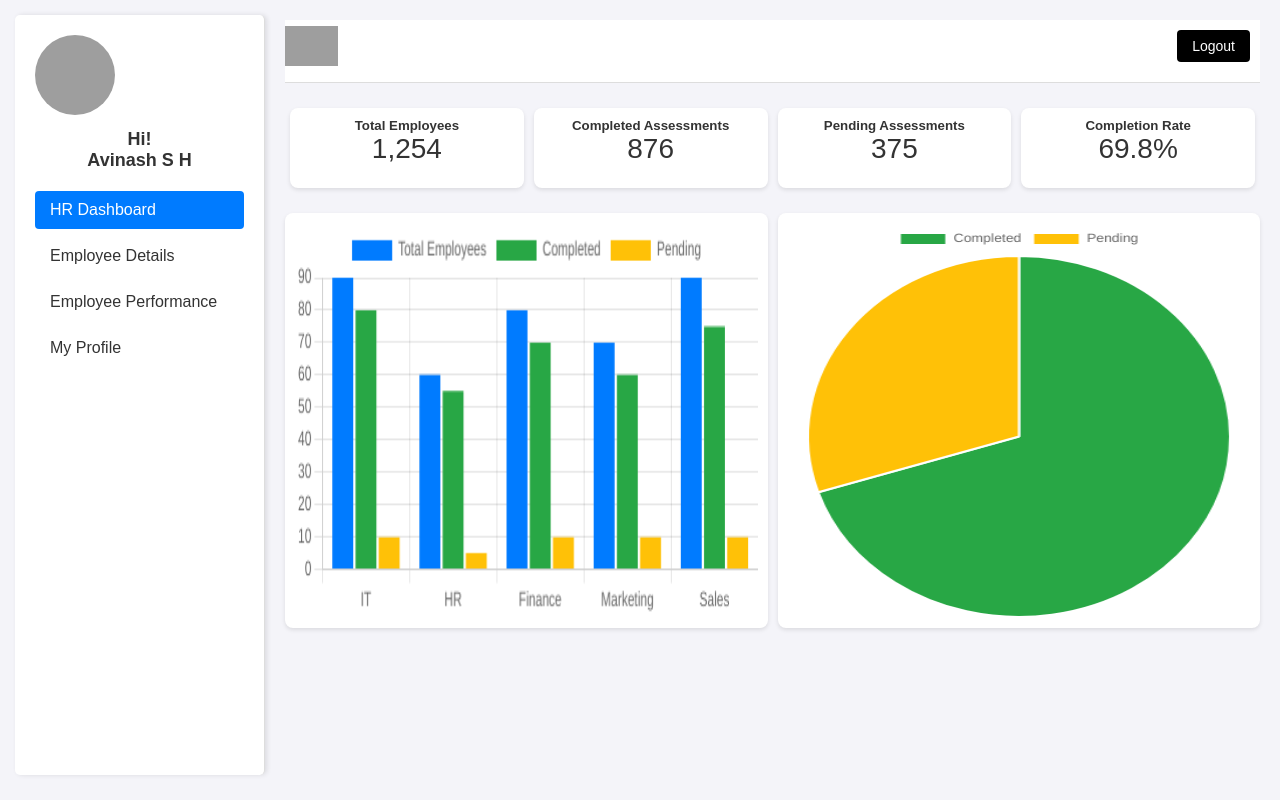
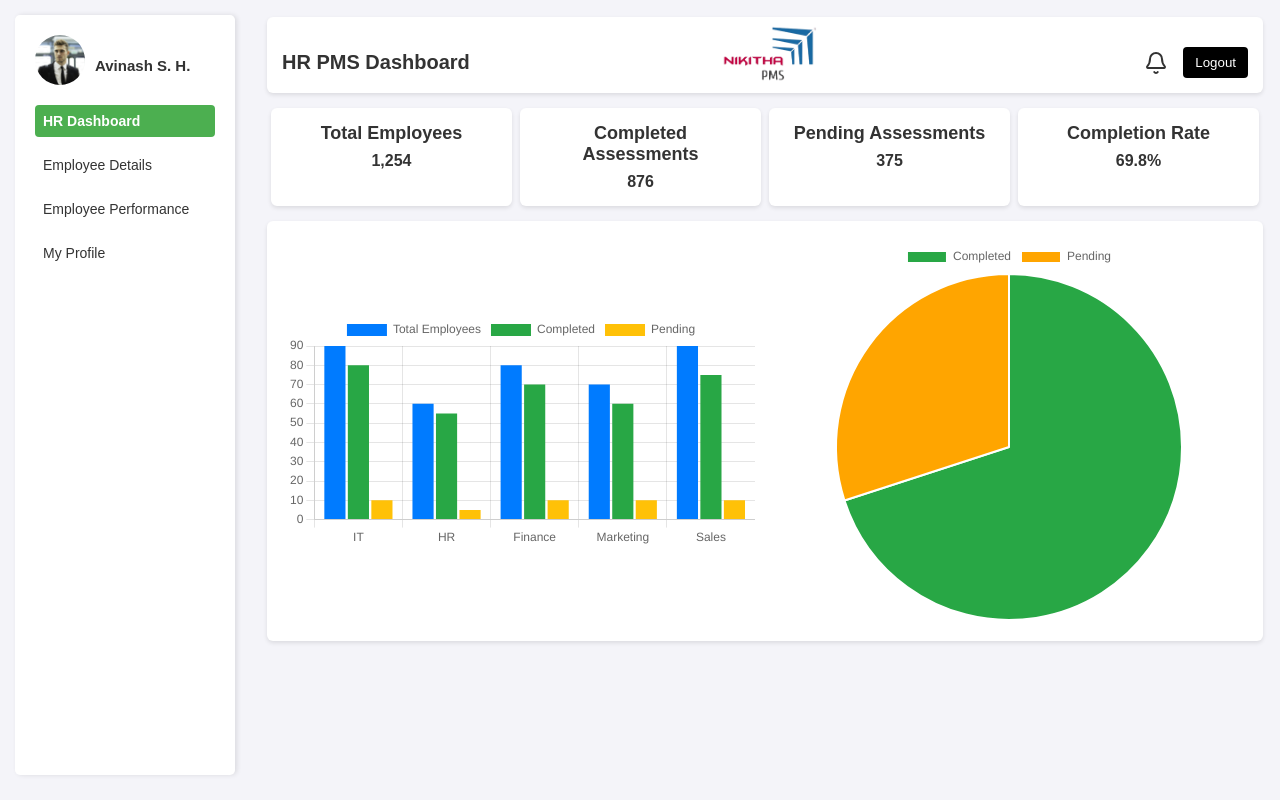
Before and after one commit to Trivik-tech/Nikitha_PMS_UPDATED, a React (Create React App) app in the folder nikithas-pms-v1.1.0/: page /hr-dashboard in a window 1280 px wide. Built offline with nearby package versions, Linux system fonts and the light colour scheme; grey boxes are pictures that could not be loaded.

Commit message:
Hr Dashboard is added

```diff
--- a/nikithas-pms-v1.1.0/src/components/hr/hr-dashboard/HrDashboard.css
+++ b/nikithas-pms-v1.1.0/src/components/hr/hr-dashboard/HrDashboard.css
@@ -1,133 +1,241 @@
-/* General container layout */
-.container {
-    display: flex;
-    height: 100vh; /* Full viewport height */
-    flex-wrap: wrap; /* Allow wrapping of elements on smaller screens */
+/* Reset styles */
+* {
+    margin: 0;
+    padding: 0;
+    box-sizing: border-box;
 }
 
-.sidebar {
-    width: 20%; /* Sidebar takes up 20% of the screen on larger screens */
-    background-color: #f2f2f2;
-    padding: 20px;
-    border-right: 1px solid #ddd;
-    box-sizing: border-box;
-    min-width: 250px; /* Minimum width to ensure it doesn't shrink too much */
+body {
+    font-family: Arial, sans-serif;
+    background-color: #f5f5f5;
+    height: 100vh;
+    display: flex;
+    align-items: center;
+    justify-content: center;
 }
 
-.profileImg {
-    width: 80px;
-    height: 80px;
-    border-radius: 50%;
-    margin-bottom: 10px;
+/* Dashboard container */
+.hr-dashboard-container {
+    display: flex;
+    width: 100vw;
+    height: 100vh;
 }
 
-.sidebarTitle {
-    font-size: 18px;
+/* Sidebar styles */
+.hr-dashboard-sidebar {
+    width: 220px;
+    background-color: #fff;
+    box-shadow: 2px 0 5px rgba(0, 0, 0, 0.1);
+    padding: 20px;
+    height: 95vh;
+    margin: 15px;
+    border-radius: 5px;
+    transition: transform 0.3s ease-in-out;
+}
+
+.hr-dashboard-profile-container {
+    display: flex;
+    align-items: center;
     margin-bottom: 20px;
+}
+
+.hr-dashboard-profileImg {
+    width: 50px;
+    height: 50px;
+    border-radius: 50%;
+    margin-right: 10px;
+    object-fit: cover;
+}
+
+.hr-dashboard-sidebar h2 {
+    font-size: 15px;
+    margin-top: 10px;
+}
+
+.hr-dashboard-sidebar ul {
+    list-style-type: none;
+    padding: 0;
+}
+
+.hr-dashboard-sidebar ul li {
+    margin-bottom: 12px;
+}
+
+.hr-dashboard-sidebar ul li a {
+    text-decoration: none;
+    color: #333;
+    font-size: 14px;
+    display: block;
+    padding: 8px;
+    transition: 0.3s;
+}
+
+.hr-dashboard-sidebar ul li a:hover,
+.hr-dashboard-sidebar ul li a.active {
+    background-color: #4CAF50;
+    color: white;
+    border-radius: 4px;
+}
+
+/* Main Content */
+.hr-dashboard-main-content {
+    flex-grow: 1;
+    padding: 17px;
+    display: flex;
+    flex-direction: column;
+    align-items: center;
+}
+
+/* Dashboard Header */
+.hr-dashboard-header {
+    display: flex;
+    justify-content: space-between;
+    align-items: center;
+    background-color: #fff;
+    padding: 15px;
+    padding-top: 30px;
+    border-radius: 6px;
+    box-shadow: 0 2px 4px rgba(0, 0, 0, 0.1);
+    margin-bottom: 15px;
+    width: 100%;
+    position: relative;
+}
+
+.hr-dashboard-header h1 {
+    font-size: 20px;
+    font-weight: bold;
+    color: #333;
+}
+
+.hr-dashboard-logo {
+    width: 120px;
+    height: auto;
+    position: absolute;
+    left: 50%;
+    transform: translateX(-50%);
+}
+
+.hr-dashboard-actions {
+    display: flex;
+    align-items: center;
+    gap: 15px;
+}
+
+.hr-dashboard-notificationButton {
+    background: none;
+    border: none;
+    cursor: pointer;
+    font-size: 20px;
+    color: #333;
+    transition: color 0.3s ease;
+}
+
+.hr-dashboard-notificationButton:hover {
+    color: #4CAF50;
+}
+
+.hr-dashboard-logoutButton {
+    background-color: black;
+    color: white;
+    border: none;
+    padding: 8px 12px;
+    border-radius: 4px;
+    cursor: pointer;
+    transition: background 0.3s ease;
+}
+
+.hr-dashboard-logoutButton:hover {
+    background-color: #c82333;
+}
+
+/* Stats Container */
+.hr-dashboard-stats-container {
+    display: flex;
+    justify-content: space-between;
+    width: 100%;
+    margin-bottom: 15px;
+}
+
+.hr-dashboard-stat-card {
+    background-color: #fff;
+    padding: 15px;
+    border-radius: 6px;
+    box-shadow: 0 2px 4px rgba(0, 0, 0, 0.1);
+    width: 100%;
+    margin: 0 4px;
     text-align: center;
 }
 
-.menu {
-    margin-top: 10px;
+.hr-dashboard-stat-card h2 {
+    font-size: 18px;
+    margin-bottom: 8px;
 }
 
-.menu a {
-    display: block;
-    padding: 10px 15px;
-    color: #333;
-    text-decoration: none;
+.hr-dashboard-stat-card p {
     font-size: 16px;
-    margin-bottom: 8px;
-    border-radius: 4px;
+    font-weight: bold;
 }
 
-.menu a.activeMenuLink,
-.menu a:hover {
-    background-color: #007bff;
-    color: #fff;
-}
-
-/* Content area layout */
-.content {
-    flex-grow: 1; /* Takes the remaining space */
-    padding: 20px;
-    box-sizing: border-box;
-    overflow-y: auto; /* Allow scrolling if content overflows */
-}
-
-.header {
+/* Chart Container - Ensures Side-by-Side Layout */
+.hr-dashboard-chart-container {
     display: flex;
     justify-content: space-between;
     align-items: center;
+    gap: 20px;
+    width: 100%;
+    padding: 20px;
+    background-color: #fff;
+    border-radius: 6px;
+    box-shadow: 0 2px 4px rgba(0, 0, 0, 0.1);
 }
 
-.logo {
-    height: 40px;
+/* Individual Chart Styling */
+.hr-dashboard-chart-box {
+    flex: 1;
+    display: flex;
+    justify-content: center;
+    align-items: center;
+    width: 400px; /* Set a fixed width */
+    height: 380px; /* Set a fixed height */
+    min-width: 300px;
 }
 
-.logoutButton {
-    background-color: #000;
-    color: #fff;
-    padding: 8px 15px;
-    border: none;
-    border-radius: 4px;
-    cursor: pointer;
-    font-size: 14px;
-    margin: 10px;
+/* Responsive Design */
+@media screen and (max-width: 768px) {
+    .hr-dashboard-sidebar {
+        position: fixed;
+        left: -250px;
+        transition: left 0.3s ease-in-out;
+    }
+    .hr-dashboard-sidebar.open {
+        left: 0;
+    }
+    .hr-dashboard-stats-container {
+        flex-direction: column;
+    }
+    .hr-dashboard-stat-card {
+        width: 100%;
+        margin-bottom: 10px;
+    }
+    .hr-dashboard-chart-container {
+        flex-direction: column;
+        align-items: center;
+    }
+    .hr-dashboard-chart-box {
+        width: 100%;
+        margin-bottom: 15px;
+    }
+    .hr-dashboard-logo {
+        width: 90px;
+    }
 }
 
-/* Status cards layout */
-.statusCards {
-    display: flex;
-    justify-content: space-between;
-    margin-top: 20px;
-    flex-wrap: wrap; /* Allow wrapping on smaller screens */
+@media screen and (max-width: 480px) {
+    .hr-dashboard-chart-container {
+        flex-direction: column;
+        align-items: center;
+    }
+    .hr-dashboard-chart-box {
+        width: 100%;
+    }
 }
-
-.statusCard {
-    flex: 1 1  20px;
-    margin: 5px;
-    padding: 15px;
-    background-color: #fff;
-    border-radius: 8px;
-    text-align: center;
-    box-shadow: 0 2px 4px rgba(0, 0, 0, 0.1);
-    height: fit-content;
-    padding: 10px; /* Reduce padding */
-    height: auto; /* Make height adaptive */
-    min-height: 80px; /* Set a minimum height */
-}
-
-.count {
-    font-size: 28px;
-}
-
-/* Charts styles */
-.charts {
-    display: flex;
-    justify-content: space-between;
-    margin-top: 20px;
-    flex-wrap: wrap;
-    gap: 10px; /* Adds spacing between charts */
-
-}
-
-.chart {
-    flex: 1 1 48%; /* Ensures both charts take equal width */
-    padding: 10px;
-    background-color: #fff;
-    border-radius: 8px;
-    box-shadow: 0 2px 4px rgba(0, 0, 0, 0.1);
-    display: flex;
-    align-items: center;
-    justify-content: center;
-    height: 415px; /* Ensures uniform height */
-    /* max-height: 320px; */
-}
-
-.chart canvas {
-    width: 100% !important;
-    height: 100% !important;
-    max-width: 100%;
-    max-height: 100%;
-}
--- a/nikithas-pms-v1.1.0/src/components/hr/hr-dashboard/HrDashboard.jsx
+++ b/nikithas-pms-v1.1.0/src/components/hr/hr-dashboard/HrDashboard.jsx
@@ -1,7 +1,10 @@
 import React from 'react';
 import { Bar, Pie } from 'react-chartjs-2';
 import { Chart as ChartJS, CategoryScale, LinearScale, BarElement, Title, Tooltip, Legend, ArcElement } from 'chart.js';
-import './HrDashboard.css'; // Import the external CSS file
+import { Bell } from 'lucide-react';
+import './HrDashboard.css'; // Import external CSS
+import logo from '../../../assets/images/nikithas-logo.png';
+import profile from '../../../assets/images/profile1.jpg';
 
 // Registering chart.js components
 ChartJS.register(
@@ -14,7 +17,7 @@ ChartJS.register(
   ArcElement
 );
 
-const Dashboard = () => {
+const HrDashboard = () => {
   // Bar chart data
   const barData = {
     labels: ['IT', 'HR', 'Finance', 'Marketing', 'Sales'],
@@ -43,60 +46,54 @@ const Dashboard = () => {
     datasets: [
       {
         data: [70, 30],
-        backgroundColor: ['#28a745', '#ffc107'],
+        backgroundColor: ['#28a745', '#ffa500'],
       },
     ],
   };
 
   return (
-    <div className="container">
-      <div className="sidebar">
-        <img src="profile.png" alt="Profile" className="profileImg" />
-        <h1 className="sidebarTitle">Hi!<br />Avinash S H</h1>
-        <div className="menu">
-          <a href="#" className="activeMenuLink">HR Dashboard</a>
-          <a href="#">Employee Details</a>
-          <a href="#">Employee Performance</a>
-          <a href="#">My Profile</a>
+    <div className="hr-dashboard-container">
+      <aside className="hr-dashboard-sidebar">
+        <div className="hr-dashboard-profile-container">
+          <img src={profile} alt="Profile" className="hr-dashboard-profileImg" />
+          <h2>Avinash S. H.</h2>
         </div>
-      </div>
-      <div className="content">
-        <div className="header">
-          <img src="logo.png" alt="Nikitha PMS" className="logo" />
-          <button className="logoutButton">Logout</button>
-        </div>
-        {/* <h1>Employee Assessment Status</h1> */}
-        <div className="statusCards">
-          <div className="statusCard">
-            <h5>Total Employees</h5>
-            <div className="count">1,254</div>
+        <ul>
+          <li><a href="#" className="active">HR Dashboard</a></li>
+          <li><a href="#">Employee Details</a></li>
+          <li><a href="#">Employee Performance</a></li>
+          <li><a href="#">My Profile</a></li>
+        </ul>
+      </aside>
+
+      <main className="hr-dashboard-main-content">
+        <header className="hr-dashboard-header">
+          <h1>HR PMS Dashboard</h1>
+          <img src={logo} alt="Nikitha PMS" className="hr-dashboard-logo" />
+          <div className="hr-dashboard-actions">
+            <Bell className="hr-dashboard-notification-icon" size={24} />
+            <button className="hr-dashboard-logoutButton">Logout</button>
           </div>
-          <div className="statusCard">
-            <h5>Completed Assessments</h5>
-            <div className="count">876</div>
-          </div>
-          <div className="statusCard">
-            <h5>Pending Assessments</h5>
-            <div className="count">375</div>
-          </div>
-          <div className="statusCard">
-            <h5>Completion Rate</h5>
-            <div className="count">69.8%</div>
-          </div>
-        </div>
-        <div className="charts">
-          <div className="chart">
+        </header>
 
+        <section className="hr-dashboard-stats-container">
+          <div className="hr-dashboard-stat-card"><h2>Total Employees</h2><p>1,254</p></div>
+          <div className="hr-dashboard-stat-card"><h2>Completed Assessments</h2><p>876</p></div>
+          <div className="hr-dashboard-stat-card"><h2>Pending Assessments</h2><p>375</p></div>
+          <div className="hr-dashboard-stat-card"><h2>Completion Rate</h2><p>69.8%</p></div>
+        </section>
+
+        <section className="hr-dashboard-chart-container">
+          <div className="hr-dashboard-chart-box hr-dashboard-bar-chart">
             <Bar data={barData} options={{ responsive: true, scales: { y: { beginAtZero: true } } }} />
           </div>
-          <div className="chart">
-
+          <div className="hr-dashboard-chart-box hr-dashboard-pie-chart">
             <Pie data={pieData} options={{ responsive: true }} />
           </div>
-        </div>
-      </div>
+        </section>
+      </main>
     </div>
   );
 };
 
-export default Dashboard;
+export default HrDashboard;
```
